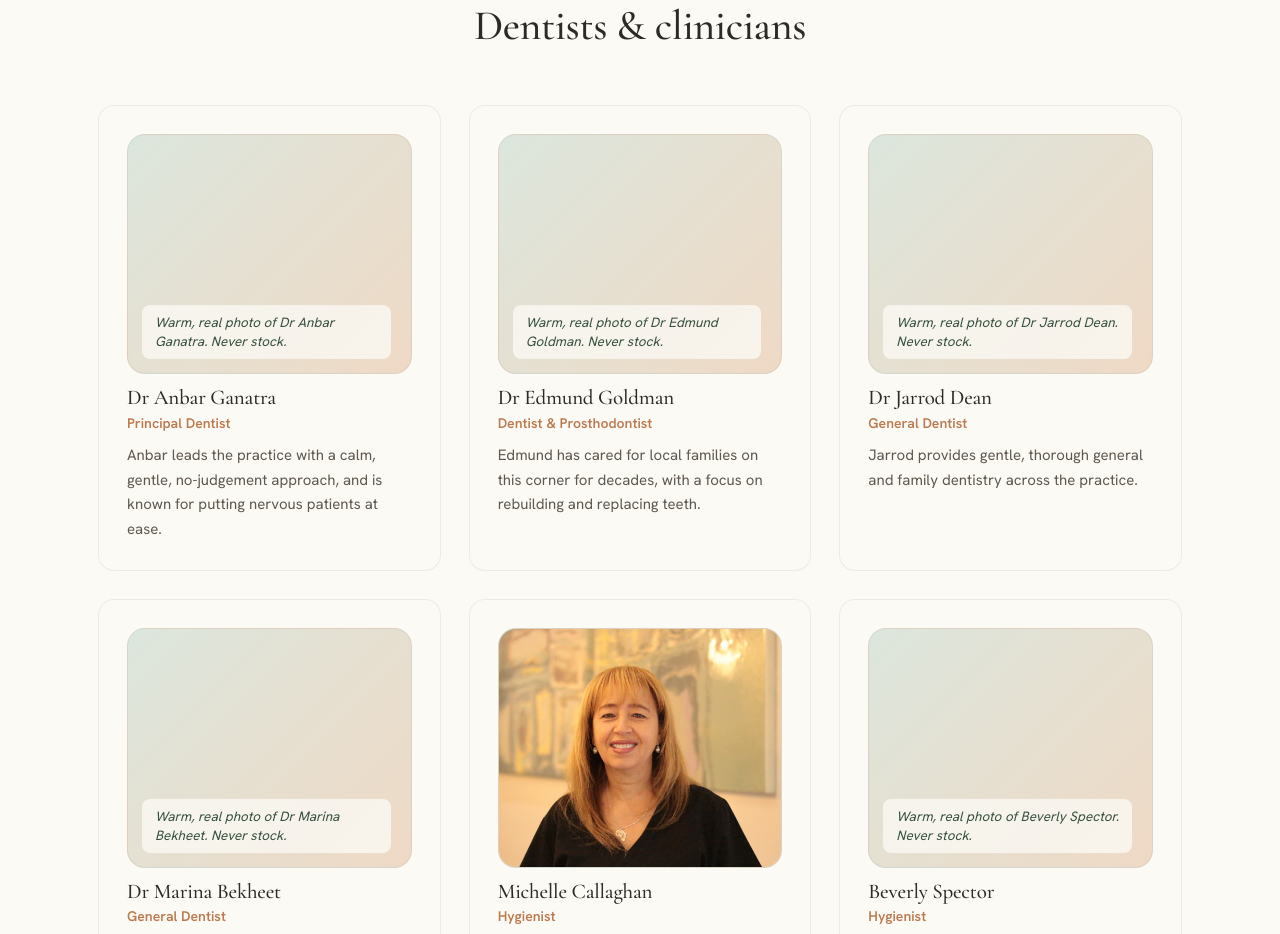
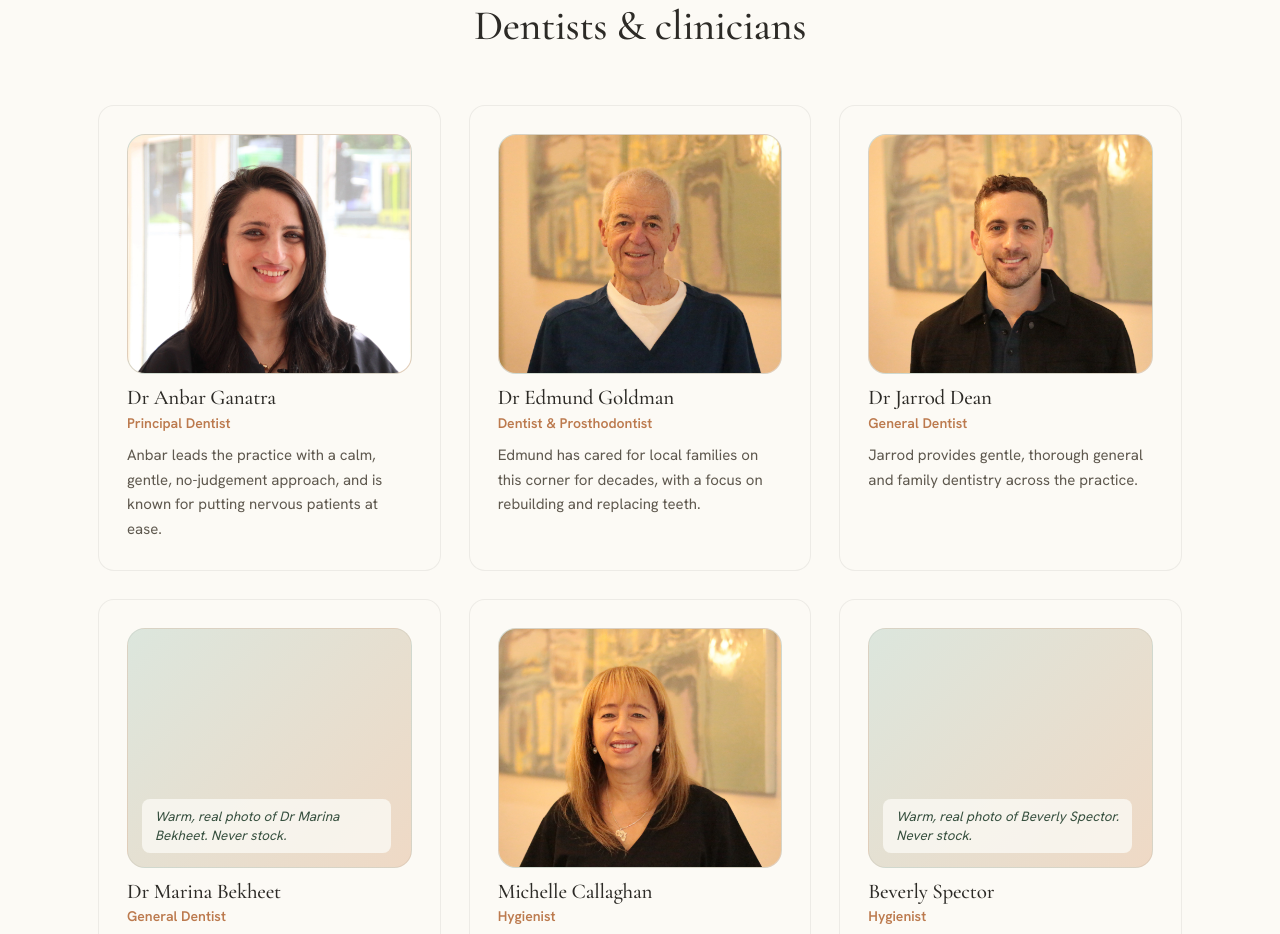
Before and after one commit to farhanj21/eskd-clinic, a Next.js app: page /about/our-team in a window 1280 px wide. Shown: the part 820-1754 px from the top of the page. Built offline with nearby package versions, Linux system fonts and the light colour scheme.

Commit message:
feat: team images added in meet the team page

```diff
--- a/app/about/our-team/page.tsx
+++ b/app/about/our-team/page.tsx
@@ -15,16 +15,19 @@ const clinicians = [
     name: 'Dr Anbar Ganatra',
     role: 'Principal Dentist',
     bio: 'Anbar leads the practice with a calm, gentle, no-judgement approach, and is known for putting nervous patients at ease.',
+    image: '/assets/team/anbar-ganatra.webp',
   },
   {
     name: 'Dr Edmund Goldman',
     role: 'Dentist & Prosthodontist',
     bio: 'Edmund has cared for local families on this corner for decades, with a focus on rebuilding and replacing teeth.',
+    image: '/assets/team/edmund-goldman.webp',
   },
   {
     name: 'Dr Jarrod Dean',
     role: 'General Dentist',
     bio: 'Jarrod provides gentle, thorough general and family dentistry across the practice.',
+    image: '/assets/team/jarrod-dean.webp',
   },
   {
     name: 'Dr Marina Bekheet',
```
